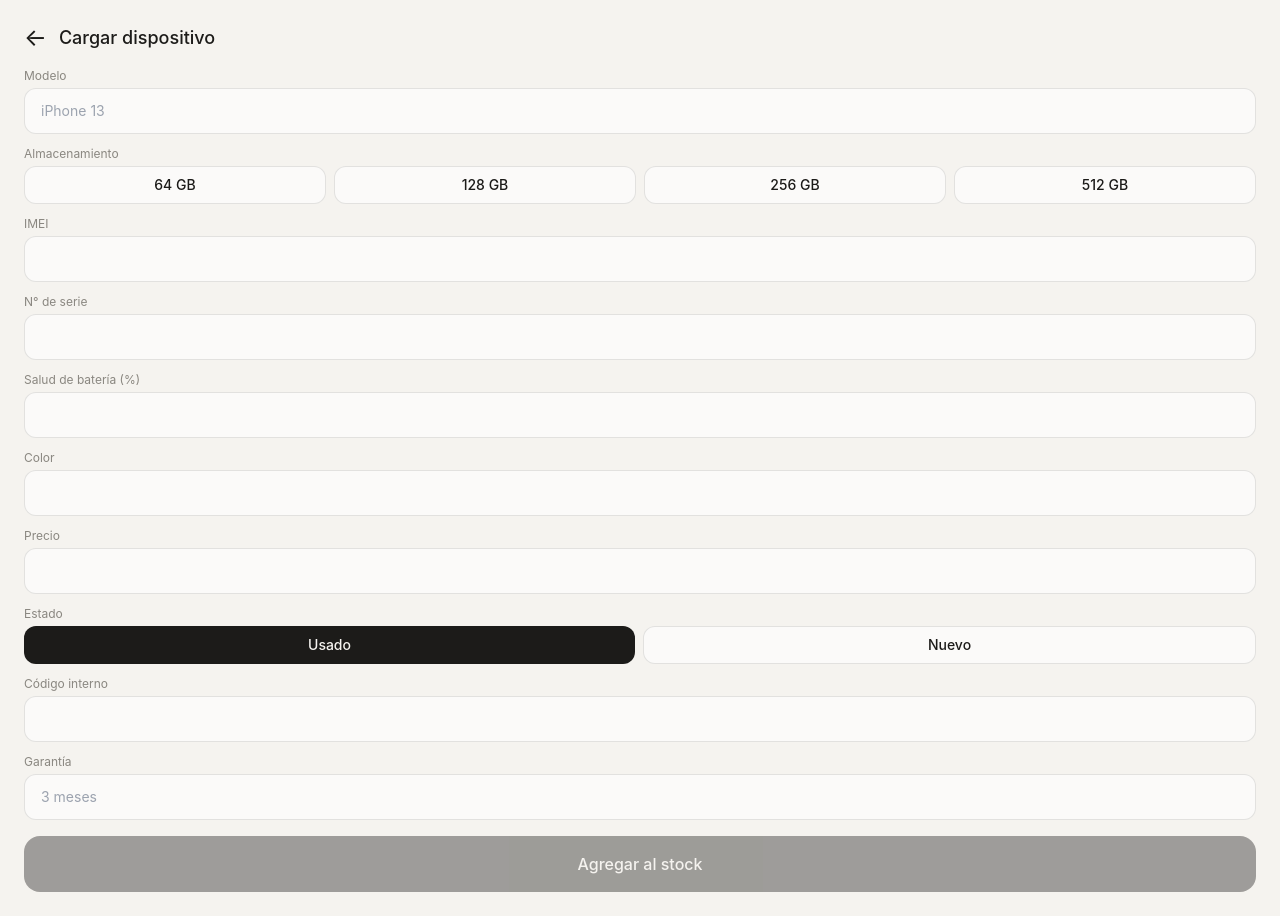
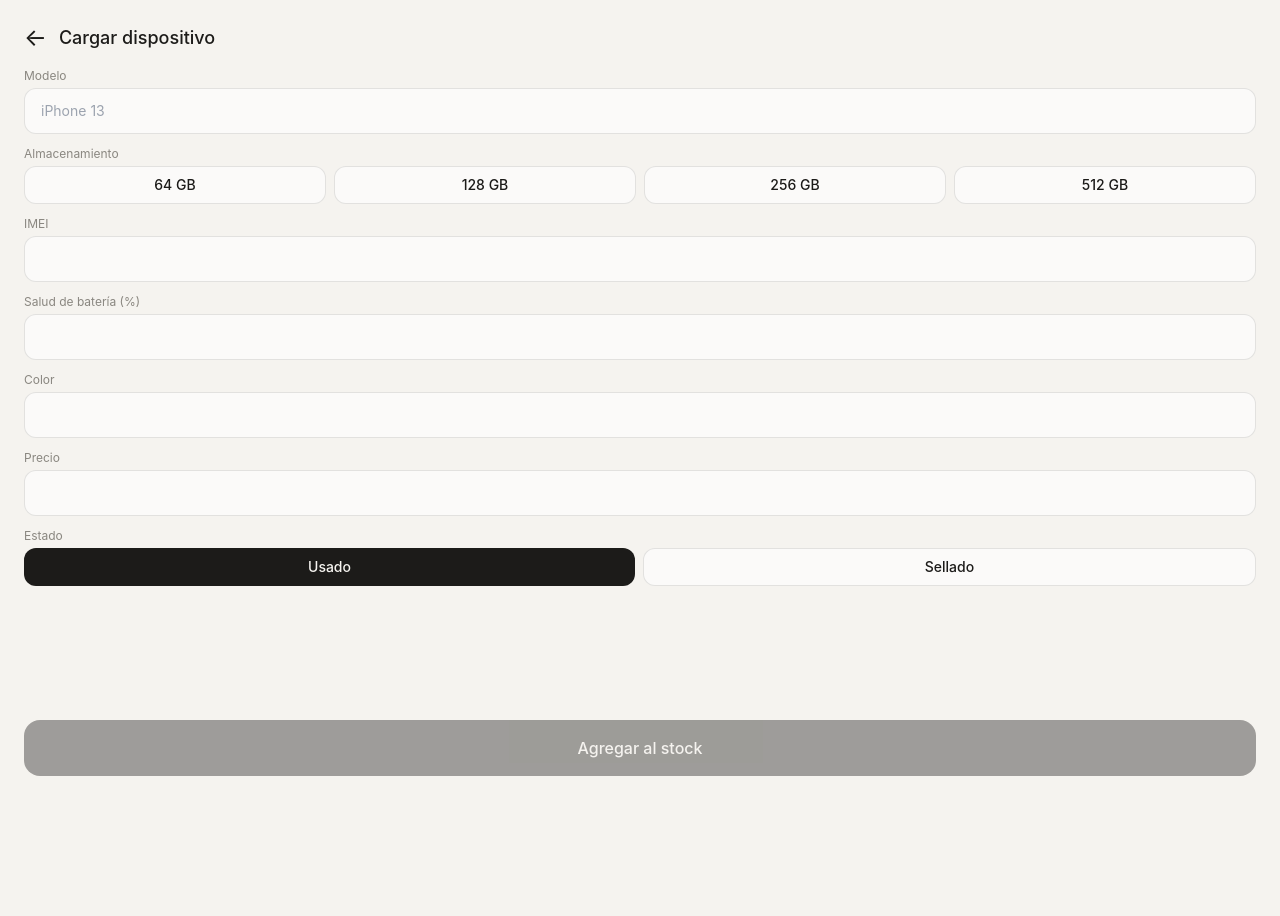
Before and after one commit to roquemukahel/etiquetas-app, a Next.js app: page /stock/nuevo in a window 1280 px wide. After the commit the page ends 800 px from the top, so only its background shows below. Built offline with nearby package versions, Linux system fonts and the light colour scheme; no server answers.

Commit message:
Ajustar campos de Stock según feedback
Estado usado/sellado en vez de usado/nuevo, y saco código interno,
garantía y carga manual de n° de serie del formulario.

```diff
--- a/app/stock/[id]/page.tsx
+++ b/app/stock/[id]/page.tsx
@@ -6,7 +6,7 @@
 import { crearClienteNavegador } from '../../lib/supabase/client';
 
 const STORAGE_OPTIONS = [64, 128, 256, 512];
-const ESTADOS = ['usado', 'nuevo'];
+const ESTADOS = ['usado', 'sellado'];
 
 type Dispositivo = {
   id: string;
@@ -18,8 +18,6 @@
   color: string | null;
   precio: number | null;
   estado: string | null;
-  codigo_interno: string | null;
-  garantia: string | null;
   en_stock: boolean;
 };
 
@@ -59,8 +57,6 @@
         color: d.color?.trim() || null,
         precio: d.precio,
         estado: d.estado,
-        codigo_interno: d.codigo_interno?.trim() || null,
-        garantia: d.garantia?.trim() || null,
         en_stock: d.en_stock,
       })
       .eq('id', id);
@@ -149,7 +145,6 @@
         </div>
 
         <Campo label="IMEI" valor={d.imei ?? ''} onChange={(v) => campo('imei', v)} mono />
-        <Campo label="N° de serie" valor={d.numero_serie ?? ''} onChange={(v) => campo('numero_serie', v)} mono />
         <Campo
           label="Salud de batería (%)"
           valor={d.salud_bateria?.toString() ?? ''}
@@ -181,9 +176,6 @@
             ))}
           </div>
         </div>
-
-        <Campo label="Código interno" valor={d.codigo_interno ?? ''} onChange={(v) => campo('codigo_interno', v)} />
-        <Campo label="Garantía" valor={d.garantia ?? ''} onChange={(v) => campo('garantia', v)} />
       </div>
 
       <button
--- a/app/stock/nuevo/page.tsx
+++ b/app/stock/nuevo/page.tsx
@@ -6,7 +6,7 @@
 import { crearClienteNavegador } from '../../lib/supabase/client';
 
 const STORAGE_OPTIONS = [64, 128, 256, 512];
-const ESTADOS = ['usado', 'nuevo'];
+const ESTADOS = ['usado', 'sellado'];
 
 export default function NuevoDispositivo() {
   const router = useRouter();
@@ -15,13 +15,10 @@
   const [modelo, setModelo] = useState('');
   const [capacidad, setCapacidad] = useState<number | null>(null);
   const [imei, setImei] = useState('');
-  const [numeroSerie, setNumeroSerie] = useState('');
   const [bateria, setBateria] = useState('');
   const [color, setColor] = useState('');
   const [precio, setPrecio] = useState('');
   const [estado, setEstado] = useState('usado');
-  const [codigoInterno, setCodigoInterno] = useState('');
-  const [garantia, setGarantia] = useState('');
   const [error, setError] = useState<string | null>(null);
   const [guardando, setGuardando] = useState(false);
 
@@ -36,13 +33,10 @@
       modelo: modelo.trim(),
       capacidad_gb: capacidad,
       imei: imei.trim() || null,
-      numero_serie: numeroSerie.trim() || null,
       salud_bateria: bateria ? Number(bateria) : null,
       color: color.trim() || null,
       precio: precio ? Number(precio) : null,
       estado,
-      codigo_interno: codigoInterno.trim() || null,
-      garantia: garantia.trim() || null,
       en_stock: true,
     });
 
@@ -89,7 +83,6 @@
         </div>
 
         <Campo label="IMEI" valor={imei} onChange={setImei} mono />
-        <Campo label="N° de serie" valor={numeroSerie} onChange={setNumeroSerie} mono />
         <Campo label="Salud de batería (%)" valor={bateria} onChange={setBateria} numerico />
         <Campo label="Color" valor={color} onChange={setColor} />
         <Campo label="Precio" valor={precio} onChange={setPrecio} numerico />
@@ -111,9 +104,6 @@
             ))}
           </div>
         </div>
-
-        <Campo label="Código interno" valor={codigoInterno} onChange={setCodigoInterno} />
-        <Campo label="Garantía" valor={garantia} onChange={setGarantia} placeholder="3 meses" />
       </div>
 
       <button
--- a/app/stock/page.tsx
+++ b/app/stock/page.tsx
@@ -14,7 +14,6 @@
   color: string | null;
   precio: number | null;
   estado: string | null;
-  codigo_interno: string | null;
   en_stock: boolean;
   created_at: string;
 };
@@ -43,7 +42,7 @@
     return dispositivos.filter((d) => {
       if (!verTodos && !d.en_stock) return false;
       if (!q) return true;
-      return [d.modelo, d.imei, d.numero_serie, d.codigo_interno, d.color]
+      return [d.modelo, d.imei, d.numero_serie, d.color]
         .filter(Boolean)
         .some((campo) => campo!.toLowerCase().includes(q));
     });
```
Also changed, not shown: 1 other file (tests, documents, lock files or other folders).
